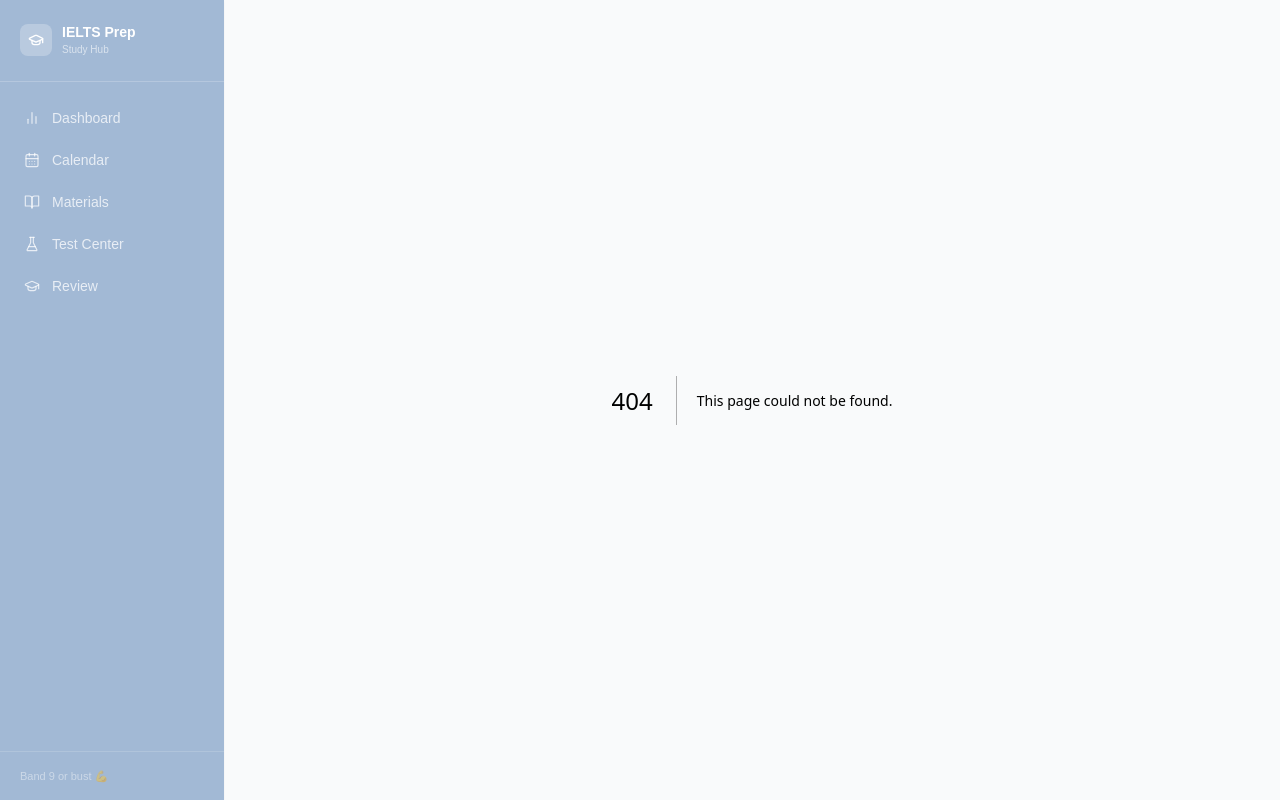
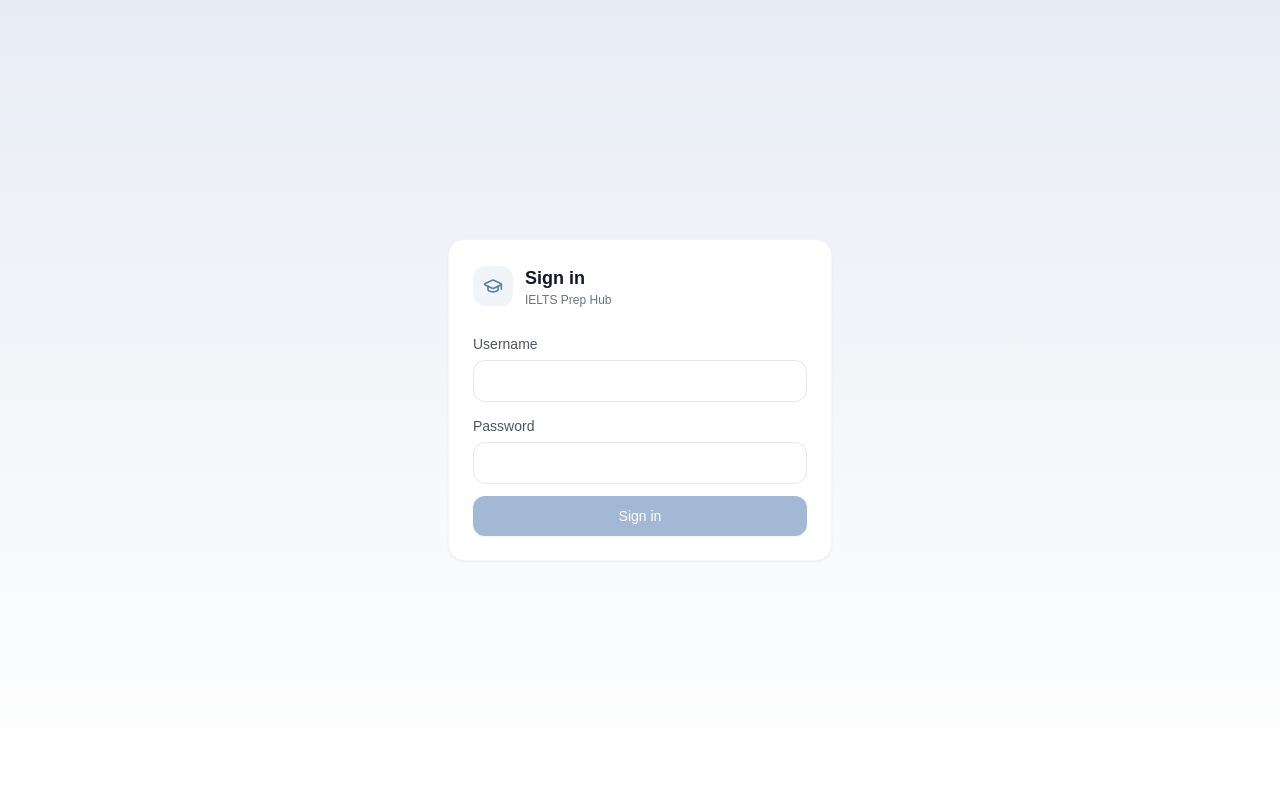
Before and after one commit to kherlennnne/ielts_prep_app, a Next.js app: page /login in a window 1280 px wide. Before the commit this address had no page. Built offline with nearby package versions, Linux system fonts and the light colour scheme.

Commit message:
Added sign in logic
dfsf

dsd

`

```diff
--- /dev/null
+++ b/app/api/auth/login/route.ts
@@ -0,0 +1,38 @@
+import { NextRequest, NextResponse } from "next/server";
+
+const AUTH_COOKIE_NAME = "ielts_auth";
+const AUTH_COOKIE_VALUE = "ok";
+
+export async function POST(request: NextRequest) {
+  const body = (await request.json()) as {
+    username?: string;
+    password?: string;
+  };
+
+  const expectedUsername = process.env.BASIC_AUTH_USERNAME;
+  const expectedPassword = process.env.BASIC_AUTH_PASSWORD;
+
+  if (!expectedUsername || !expectedPassword) {
+    return NextResponse.json(
+      { message: "Auth credentials are not configured on the server." },
+      { status: 500 }
+    );
+  }
+
+  if (body.username !== expectedUsername || body.password !== expectedPassword) {
+    return NextResponse.json({ message: "Invalid username or password." }, { status: 401 });
+  }
+
+  const response = NextResponse.json({ ok: true });
+  response.cookies.set({
+    name: AUTH_COOKIE_NAME,
+    value: AUTH_COOKIE_VALUE,
+    httpOnly: true,
+    secure: process.env.NODE_ENV === "production",
+    sameSite: "lax",
+    path: "/",
+    maxAge: 60 * 60 * 24 * 14,
+  });
+
+  return response;
+}
--- /dev/null
+++ b/app/api/auth/logout/route.ts
@@ -0,0 +1,18 @@
+import { NextResponse } from "next/server";
+
+const AUTH_COOKIE_NAME = "ielts_auth";
+
+export async function POST() {
+  const response = NextResponse.json({ ok: true });
+  response.cookies.set({
+    name: AUTH_COOKIE_NAME,
+    value: "",
+    httpOnly: true,
+    secure: process.env.NODE_ENV === "production",
+    sameSite: "lax",
+    path: "/",
+    maxAge: 0,
+  });
+
+  return response;
+}
--- a/app/layout.tsx
+++ b/app/layout.tsx
@@ -1,7 +1,6 @@
 import type { Metadata, Viewport } from "next";
 import "./globals.css";
-import { BottomNav } from "@/components/ui/BottomNav";
-import { Sidebar } from "@/components/ui/Sidebar";
+import { AppShell } from "@/components/ui/AppShell";
 
 export const metadata: Metadata = {
   title: "IELTS Prep Hub",
@@ -21,16 +20,7 @@ export default function RootLayout({ children }: { children: React.ReactNode })
   return (
     <html lang="en">
       <body className="bg-gray-50">
-        <div className="flex min-h-screen">
-          {/* Desktop sidebar */}
-          <Sidebar />
-          {/* Main content */}
-          <main className="flex-1 lg:ml-56 pb-20 lg:pb-0 min-h-screen">
-            {children}
-          </main>
-        </div>
-        {/* Mobile bottom nav */}
-        <BottomNav />
+        <AppShell>{children}</AppShell>
       </body>
     </html>
   );
--- /dev/null
+++ b/app/login/page.tsx
@@ -0,0 +1,92 @@
+"use client";
+
+import { FormEvent, useState } from "react";
+import { useRouter, useSearchParams } from "next/navigation";
+import { GraduationCap } from "lucide-react";
+import { Button } from "@/components/ui/Button";
+
+export default function LoginPage() {
+  const router = useRouter();
+  const searchParams = useSearchParams();
+  const nextPath = searchParams.get("next") || "/";
+
+  const [username, setUsername] = useState("");
+  const [password, setPassword] = useState("");
+  const [submitting, setSubmitting] = useState(false);
+  const [error, setError] = useState("");
+
+  const onSubmit = async (event: FormEvent<HTMLFormElement>) => {
+    event.preventDefault();
+    setError("");
+    setSubmitting(true);
+
+    try {
+      const response = await fetch("/api/auth/login", {
+        method: "POST",
+        headers: { "Content-Type": "application/json" },
+        body: JSON.stringify({ username, password }),
+      });
+
+      if (!response.ok) {
+        const data = (await response.json()) as { message?: string };
+        setError(data.message || "Sign in failed. Please try again.");
+        return;
+      }
+
+      router.replace(nextPath.startsWith("/") ? nextPath : "/");
+      router.refresh();
+    } catch {
+      setError("Network error. Please try again.");
+    } finally {
+      setSubmitting(false);
+    }
+  };
+
+  return (
+    <div className="min-h-screen flex items-center justify-center px-4 bg-gradient-to-b from-accent/20 to-white">
+      <div className="w-full max-w-sm bg-white rounded-2xl border border-gray-100 shadow-sm p-6">
+        <div className="flex items-center gap-3 mb-6">
+          <div className="w-10 h-10 rounded-xl bg-accent/15 flex items-center justify-center">
+            <GraduationCap size={20} className="text-accent-darker" />
+          </div>
+          <div>
+            <h1 className="text-lg font-semibold text-gray-900">Sign in</h1>
+            <p className="text-xs text-gray-500">IELTS Prep Hub</p>
+          </div>
+        </div>
+
+        <form onSubmit={onSubmit} className="space-y-3">
+          <label className="block">
+            <span className="text-sm text-gray-600">Username</span>
+            <input
+              type="text"
+              autoComplete="username"
+              value={username}
+              onChange={(e) => setUsername(e.target.value)}
+              className="mt-1 w-full rounded-xl border border-gray-200 px-3 py-2.5 text-sm outline-none focus:ring-2 focus:ring-accent/30"
+              required
+            />
+          </label>
+
+          <label className="block">
+            <span className="text-sm text-gray-600">Password</span>
+            <input
+              type="password"
+              autoComplete="current-password"
+              value={password}
+              onChange={(e) => setPassword(e.target.value)}
+              className="mt-1 w-full rounded-xl border border-gray-200 px-3 py-2.5 text-sm outline-none focus:ring-2 focus:ring-accent/30"
+              required
+            />
+          </label>
+
+          {error ? <p className="text-sm text-red-600">{error}</p> : null}
+
+          <Button type="submit" className="w-full mt-2" disabled={submitting}>
+            {submitting ? "Signing in..." : "Sign in"}
+          </Button>
+        </form>
+      </div>
+    </div>
+  );
+}
--- /dev/null
+++ b/components/ui/AppShell.tsx
@@ -0,0 +1,24 @@
+"use client";
+
+import { usePathname } from "next/navigation";
+import { BottomNav } from "@/components/ui/BottomNav";
+import { Sidebar } from "@/components/ui/Sidebar";
+
+export function AppShell({ children }: { children: React.ReactNode }) {
+  const pathname = usePathname();
+  const hideNavigation = pathname === "/login";
+
+  if (hideNavigation) {
+    return <main className="min-h-screen">{children}</main>;
+  }
+
+  return (
+    <>
+      <div className="flex min-h-screen">
+        <Sidebar />
+        <main className="flex-1 lg:ml-56 pb-20 lg:pb-0 min-h-screen">{children}</main>
+      </div>
+      <BottomNav />
+    </>
+  );
+}
```
Also changed, not shown: middleware.ts (added, +39 -0 lines), 1 other file (tests, documents, lock files or other folders).
